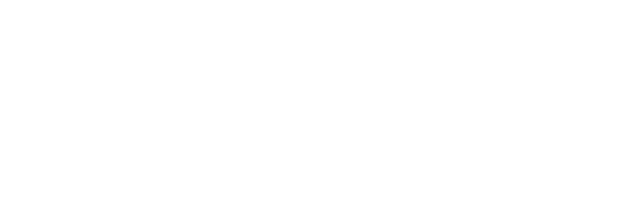
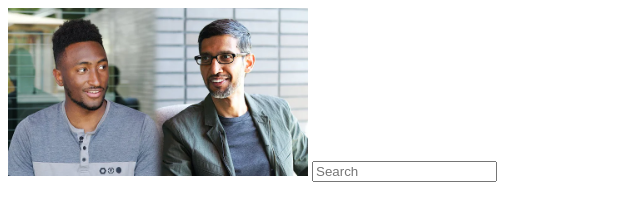
Before and after one commit to somjena/Web_Dev, a plain HTML site: page Youtube_Clone/Youtbe.html in a window 1280 px wide. Shown: the whole page, without its empty margins (0-640 px from the left). Drawn offline with Linux system fonts and the light colour scheme.

Commit message:
Inserting the 1st Thumbnail and Created the Search button

```diff
--- a/Youtube_Clone/Youtbe.css
+++ b/Youtube_Clone/Youtbe.css
@@ -0,0 +1,3 @@
+.thumbnail{
+  width: 300px;
+}
--- a/Youtube_Clone/Youtbe.html
+++ b/Youtube_Clone/Youtbe.html
@@ -7,7 +7,8 @@
   <link rel="stylesheet" href="Youtbe.css">
 </head>
 <body>
-  <img src="" alt="">
+  <img class="thumbnail" src="images/thumbnail-1.webp" alt="thumbnail-1">
+  <input type="text" placeholder="Search">
 
 </body>
 </html>
```
